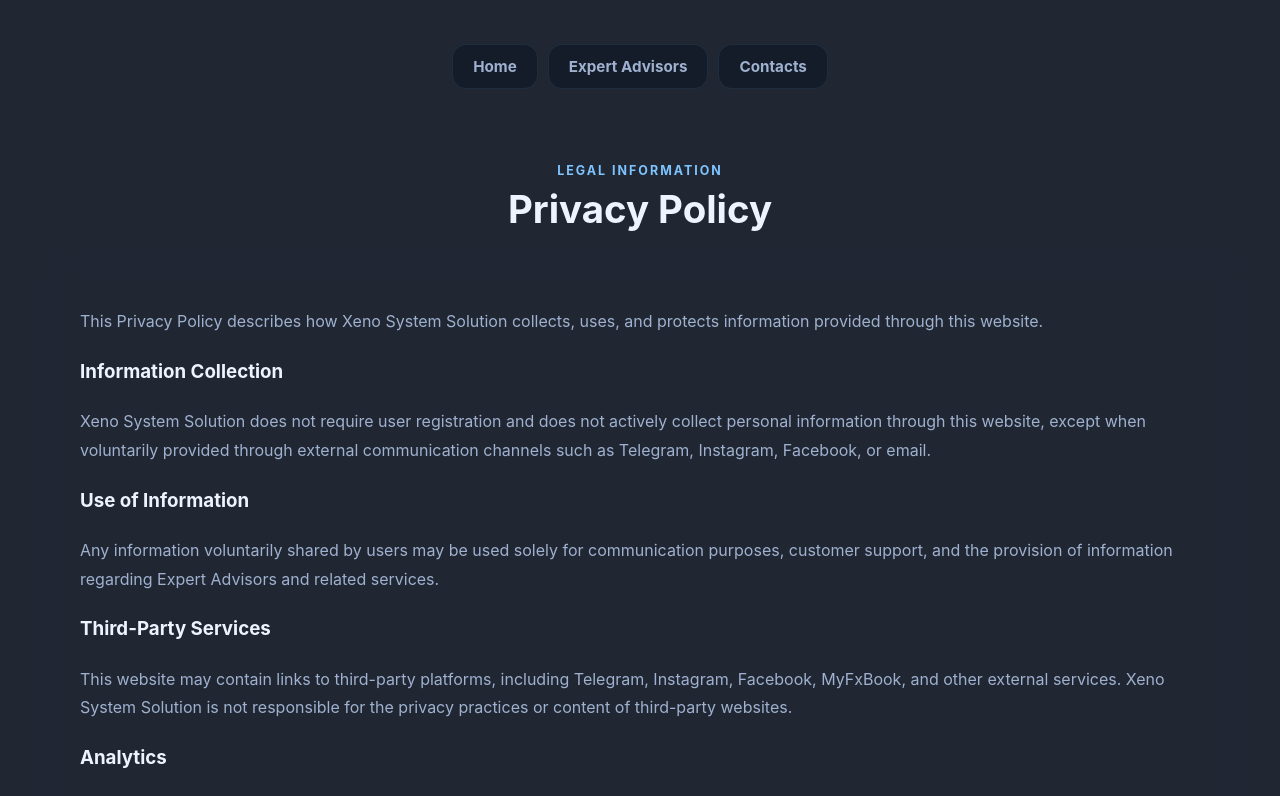
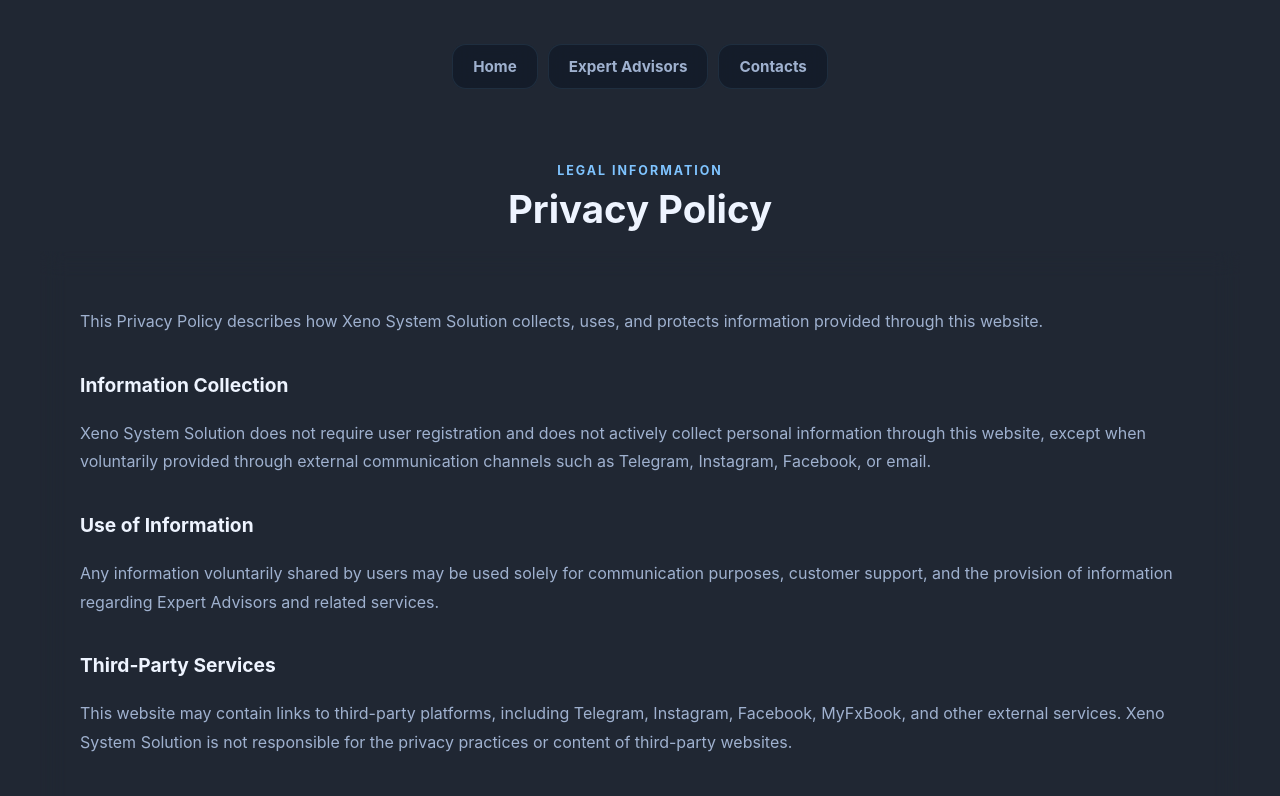
Before and after one commit to giovannimaccioni1989-byte/xeno-system-solution, a React (Vite) app: page /privacy-policy in a window 1280 px wide. Shown: the top 796 px of the page. Built offline with nearby package versions, Linux system fonts and the light colour scheme.

Commit message:
Update styles.css

```diff
--- a/src/styles.css
+++ b/src/styles.css
@@ -776,3 +776,14 @@ body {
 .footer-note a:hover {
   color: var(--accent);
 }
+.legal-page h3 {
+  margin-top: 32px;
+  margin-bottom: 12px;
+  color: var(--text);
+  font-size: 1.2rem;
+}
+
+.legal-page p {
+  line-height: 1.8;
+  color: var(--muted);
+}
```
